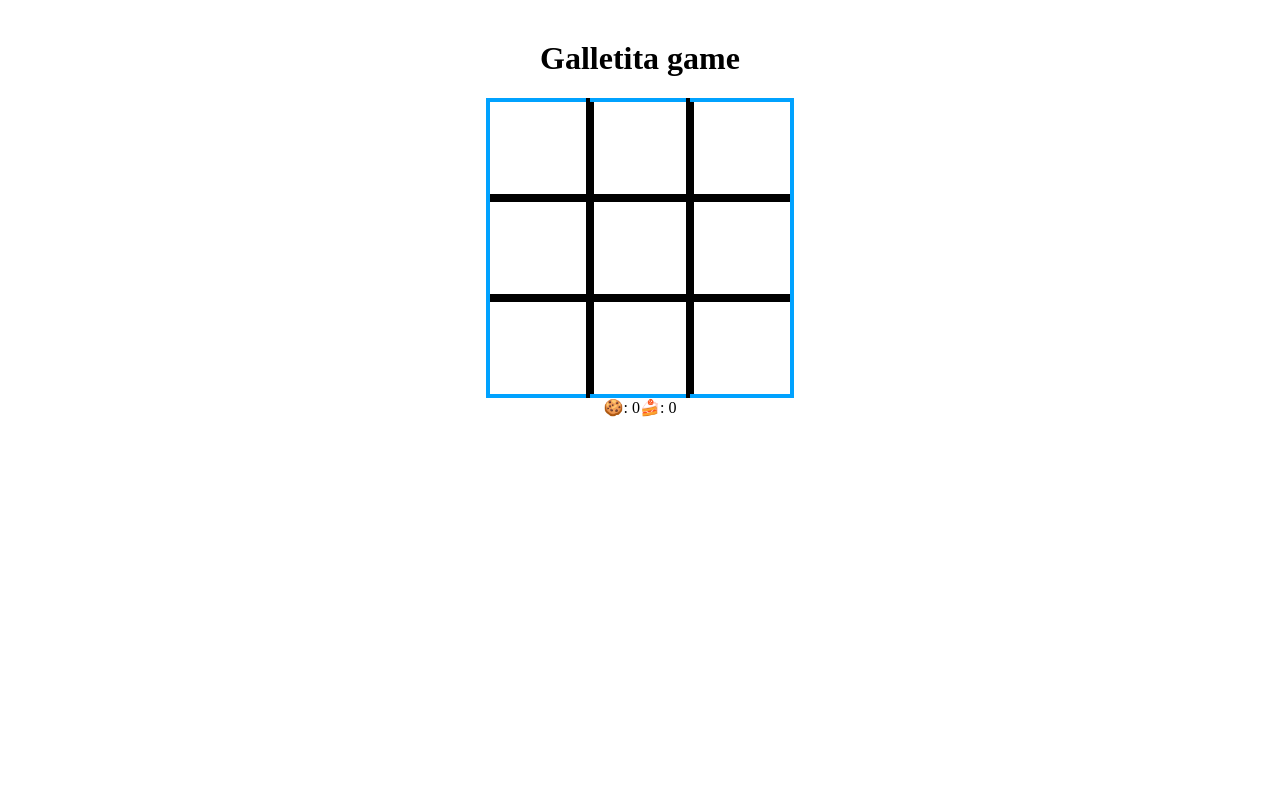
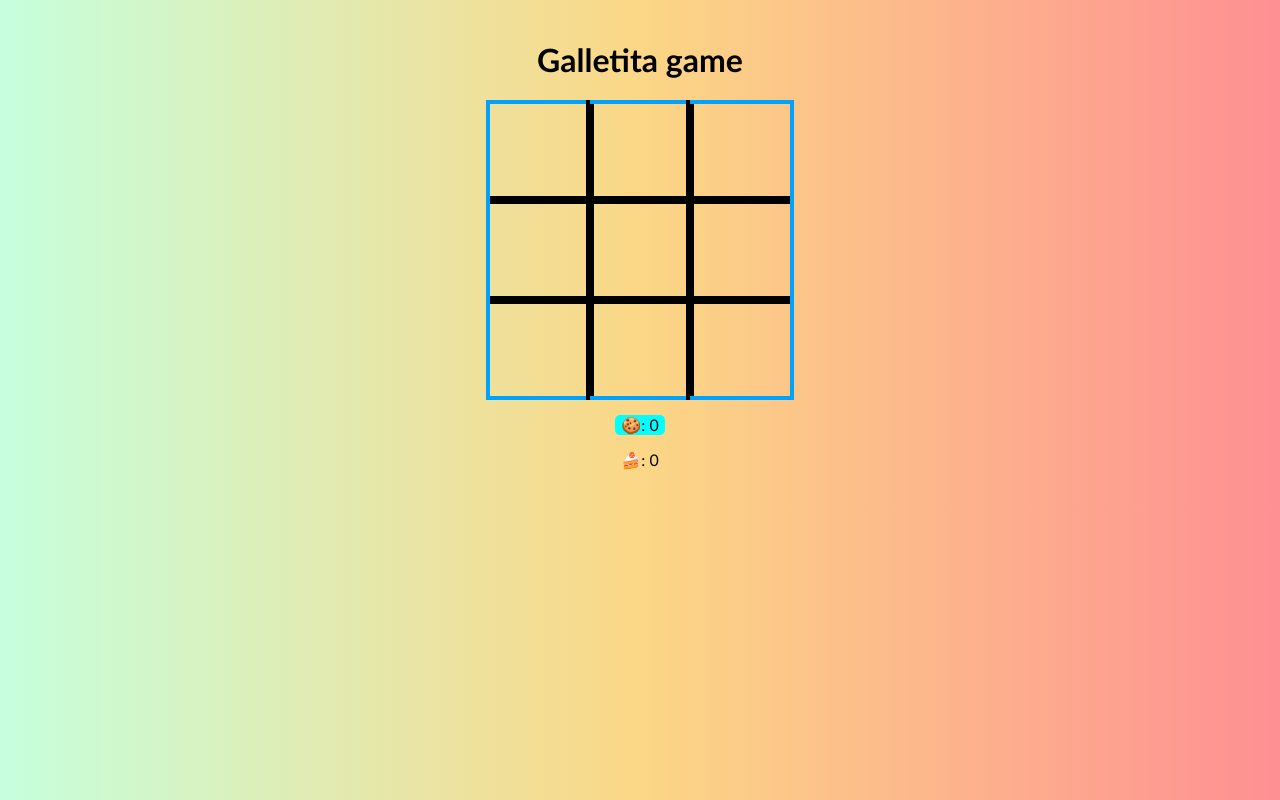
Before and after one commit to michilanau/galletita-game, a React (Vite) app: page / in a window 1280 px wide. Built offline with nearby package versions, Linux system fonts and the light colour scheme.

Commit message:
Turns and points

```diff
--- a/src/App.jsx
+++ b/src/App.jsx
@@ -2,6 +2,7 @@ import React, { useState } from 'react'
 import { Square } from './components/Square'
 import { countPoints, updateAdjacentBorders, updateBoardValues } from './logic/board.js'
 import { TURNS } from './constants'
+import { TurnAndPoints } from './components/TurnAndPoints'
 
 function App () {
   const [board, setBoard] = useState([[{ linesSelected: [true, false, false, true], value: '' },
@@ -33,7 +34,7 @@ function App () {
   }
 
   return (
-    <div className="board">
+    <div className="board" >
       <h1>Galletita game</h1>
       <section className='game3x3'>
         {
@@ -52,10 +53,8 @@ function App () {
           ))
         }
       </section>
-      <section>
-        {TURNS.X}: {points.x}
-        {TURNS.O}: {points.o}
-      </section>
+      <TurnAndPoints turn={TURNS.X} points={points.x} isTurn={turn === TURNS.X}/>
+      <TurnAndPoints turn={TURNS.O} points={points.o} isTurn={turn === TURNS.O}/>
     </div>
   )
 }
--- /dev/null
+++ b/src/components/TurnAndPoints.jsx
@@ -0,0 +1,9 @@
+export const TurnAndPoints = ({ turn, points, isTurn }) => {
+  const className = `turn ${isTurn ? 'is-turn' : ''}`
+
+  return (
+    <div className={className}>
+        {turn}: {points}
+    </div>
+  )
+}
--- a/src/index.css
+++ b/src/index.css
@@ -1,5 +1,6 @@
-.App {
-    text-align: center;
+:root {
+    font-family: 'Gill Sans', 'Gill Sans MT', Calibri, 'Trebuchet MS', sans-serif;
+    background-image: linear-gradient(to right, #c6ffdd, #fbd786, #fe8f93);
 }
 
 .board {
@@ -26,6 +27,7 @@
     height: 4px;
     background-color: black;
     cursor: pointer;
+
 }
 
 .line.selected {
@@ -59,3 +61,16 @@
     transform: translate(-50%, -50%);
     font-size: 3em;
 }
+
+.board .turn {
+    display: flex;
+    justify-content: center;
+    margin: 15px auto;
+    width: 50px;
+    position: relative;
+    border-radius: 5px;
+}
+
+.turn.is-turn {
+    background-color: aqua;
+}
--- a/src/main.jsx
+++ b/src/main.jsx
@@ -5,6 +5,6 @@ import './index.css'
 
 ReactDOM.createRoot(document.getElementById('root')).render(
   <React.StrictMode>
-    <App />
+    <App/>
   </React.StrictMode>
 )
```
